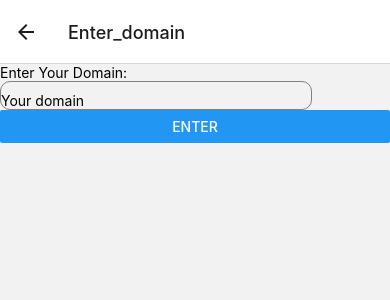
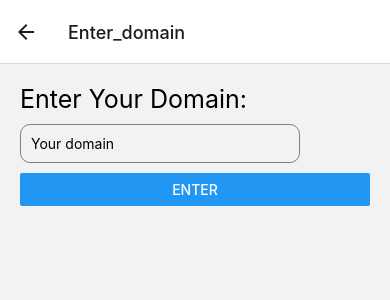
Before and after one commit to suny-poly-cs-club/attendance-app, a React Native app in the folder attendanceApp/: screen /Enter_domain in a window 390 px wide. Shown: the top 300 px of the page. Built offline with nearby package versions, Linux system fonts and the light colour scheme.

Commit message:
Add styles for title label and buttons

```diff
--- a/attendanceApp/EnterDomain.js
+++ b/attendanceApp/EnterDomain.js
@@ -10,14 +10,16 @@ import {
 const EnterDomain = ({navigation}) => {
 
 	return (
-		<View>
-			<Text>
-			    Enter Your Domain:
-			</Text>
+		<View style={styles.global}>
+      <View>
+  			<Text style = {styles.title}>
+  			    Enter Your Domain:
+  			</Text>
+      </View>
       <View style={styles.input}>
-        <TextInput placeholder="Your domain"/>
+        <TextInput nativeID="domainField" placeholder="Your domain"/>
       </View>
-      <View>
+      <View style = {styles.enterButton}>
         <Button title="Enter" />
       </View>
 		</View>
@@ -29,9 +31,22 @@ const styles = StyleSheet.create({
     borderColor: "gray",
     borderWidth: 1,
     borderRadius: 10,
+    paddingLeft: 10,
     paddingTop: 10,
-    paddingRight: 10,
+    paddingBottom: 10,
     width: "80%",
   },
+  global: {
+    padding: 20,
+    jusify: "center",
+  },
+  title: {
+    paddingBottom: 10,
+    fontSize: 25,
+  },
+  enterButton: {
+    paddingTop: 10,
+  }
+
 });
 export default EnterDomain;
```
